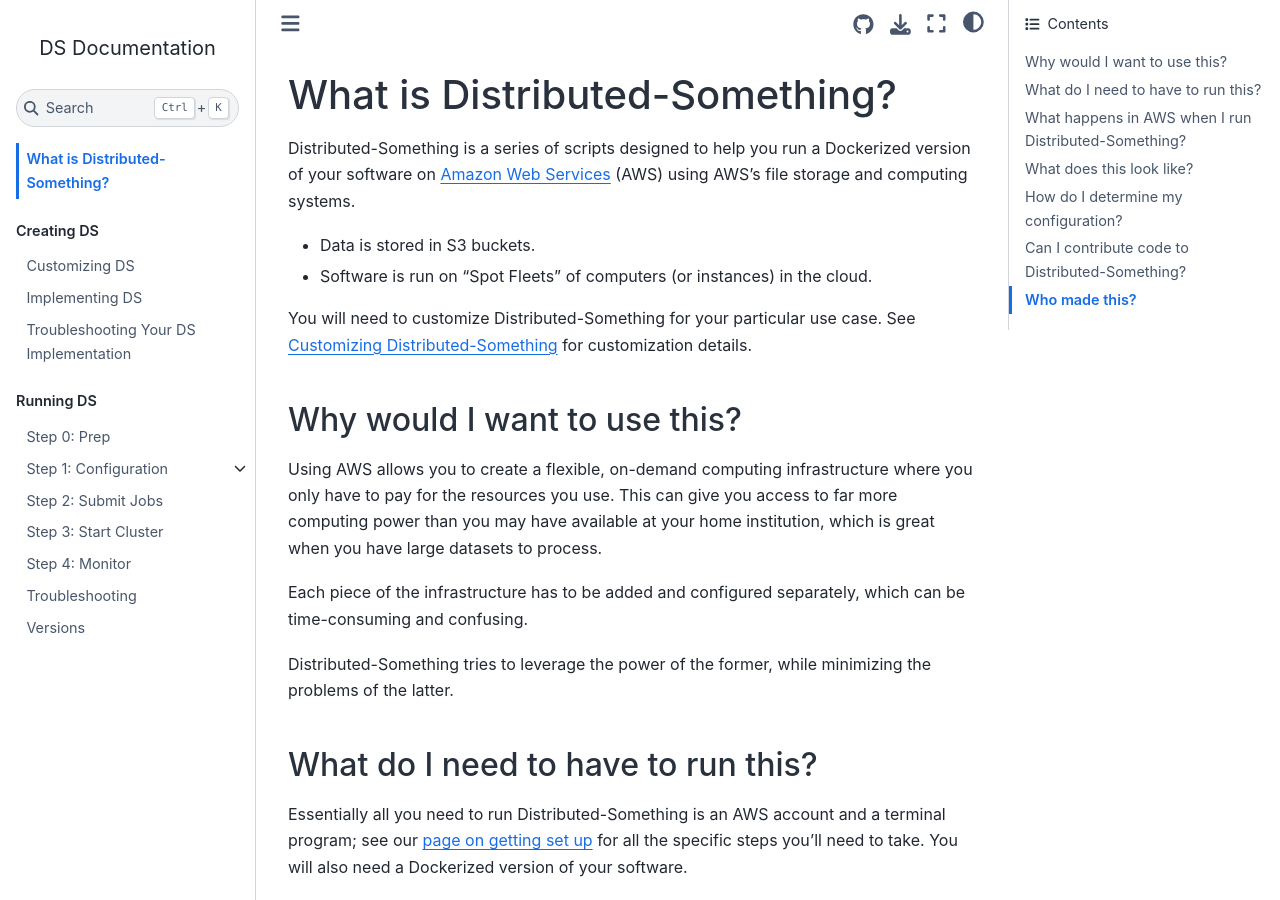
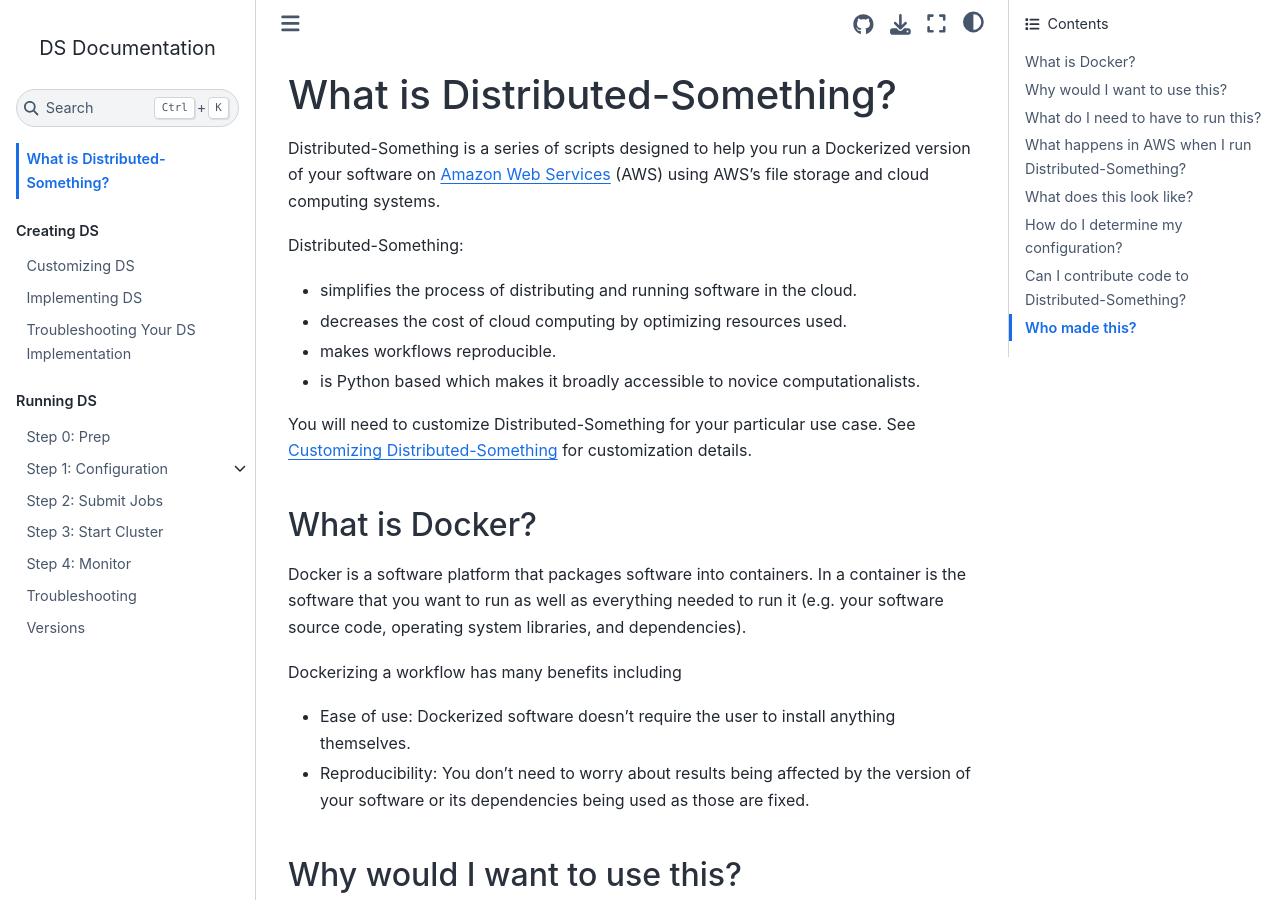
Before and after one commit to DistributedScience/Distributed-Something, a Jupyter Book: the page built from documentation/DS-documentation/overview.md, in a window 1280 px wide and 900 px high. Built offline with Jupyter Book 1.0.4 settings and Sphinx 7.4.7 and the Sphinx Book theme 1.1.4, drawn with Linux system fonts in a browser that asks for light colours.

Commit message:
reword intro to make more compelling

```diff
--- a/documentation/DS-documentation/overview.md
+++ b/documentation/DS-documentation/overview.md
@@ -1,11 +1,24 @@
 # What is Distributed-Something?
 
-Distributed-Something is a series of scripts designed to help you run a Dockerized version of your software on [Amazon Web Services](https://aws.amazon.com/) (AWS) using AWS's file storage and computing systems.
-* Data is stored in S3 buckets.
-* Software is run on "Spot Fleets" of computers (or instances) in the cloud.
+Distributed-Something is a series of scripts designed to help you run a Dockerized version of your software on [Amazon Web Services](https://aws.amazon.com/) (AWS) using AWS's file storage and cloud computing systems.
+
+Distributed-Something:
+* simplifies the process of distributing and running software in the cloud.
+* decreases the cost of cloud computing by optimizing resources used.
+* makes workflows reproducible.
+* is Python based which makes it broadly accessible to novice computationalists.
 
 You will need to customize Distributed-Something for your particular use case.
 See [Customizing Distributed-Something](customizing_DS.md) for customization details.
+
+## What is Docker?
+
+Docker is a software platform that packages software into containers.
+In a container is the software that you want to run as well as everything needed to run it (e.g. your software source code, operating system libraries, and dependencies).
+
+Dockerizing a workflow has many benefits including
+* Ease of use: Dockerized software doesn't require the user to install anything themselves.
+* Reproducibility: You don't need to worry about results being affected by the version of your software or its dependencies being used as those are fixed.
 
 ## Why would I want to use this?
 
@@ -89,4 +102,5 @@
 
 ## Who made this?
 
-Distributed-Something is a project from the [Cimini Lab](https://cimini-lab.broadinstitute.org) in the Imaging Platform at the Broad Institute in Cambridge, MA, USA. It was initially conceived and implemented for a single use case as [Distributed-CellProfiler](https://github.com/CellProfiler/Distributed-CellProfiler) in what is now the [Carpenter-Singh Lab](https://carpenter-singh-lab.broadinstitute.org).
+Distributed-Something is a project from the [Cimini Lab](https://cimini-lab.broadinstitute.org) in the Imaging Platform at the Broad Institute in Cambridge, MA, USA.
+It was initially conceived and implemented for a single use case as [Distributed-CellProfiler](https://github.com/CellProfiler/Distributed-CellProfiler) in what is now the [Carpenter-Singh Lab](https://carpenter-singh-lab.broadinstitute.org).
```
